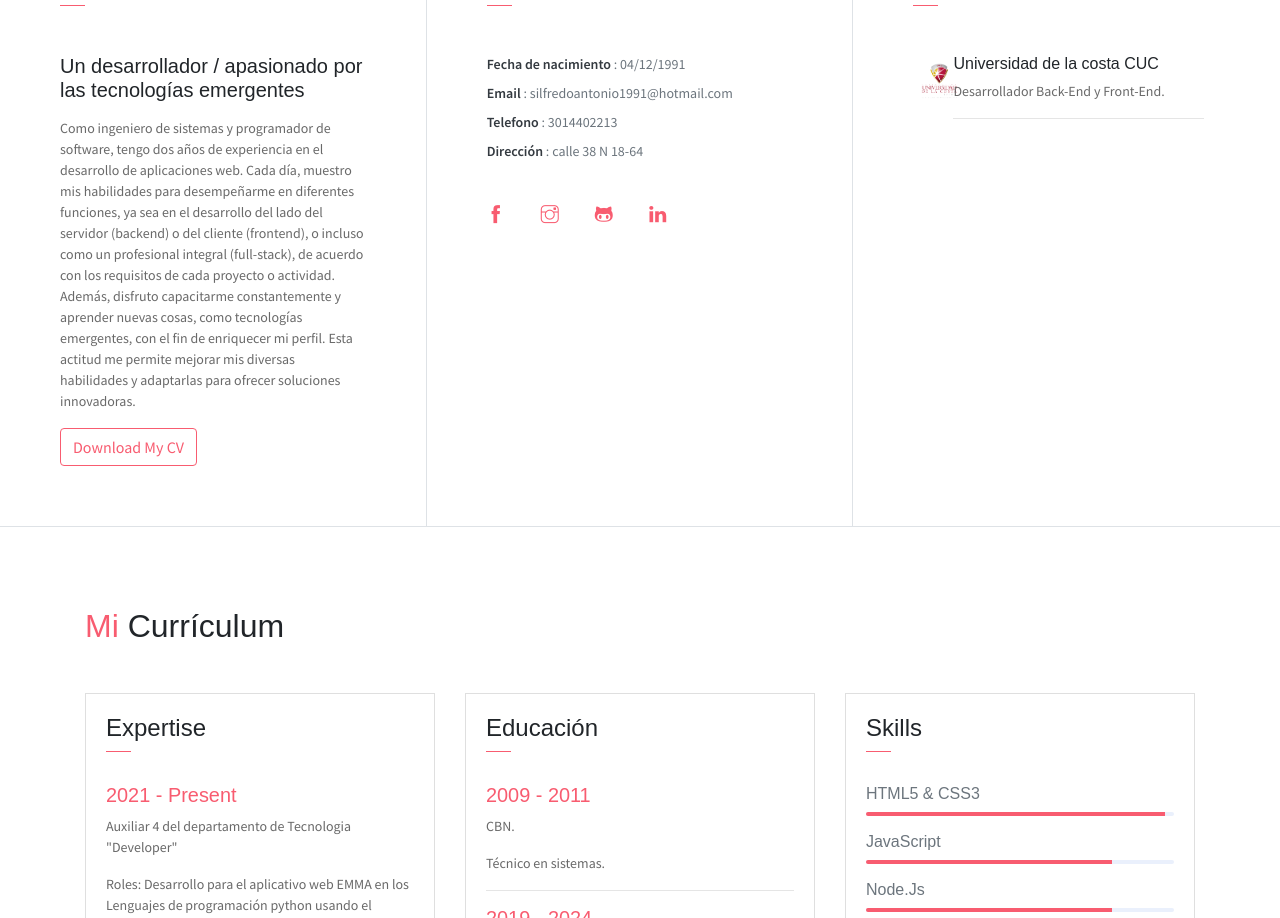
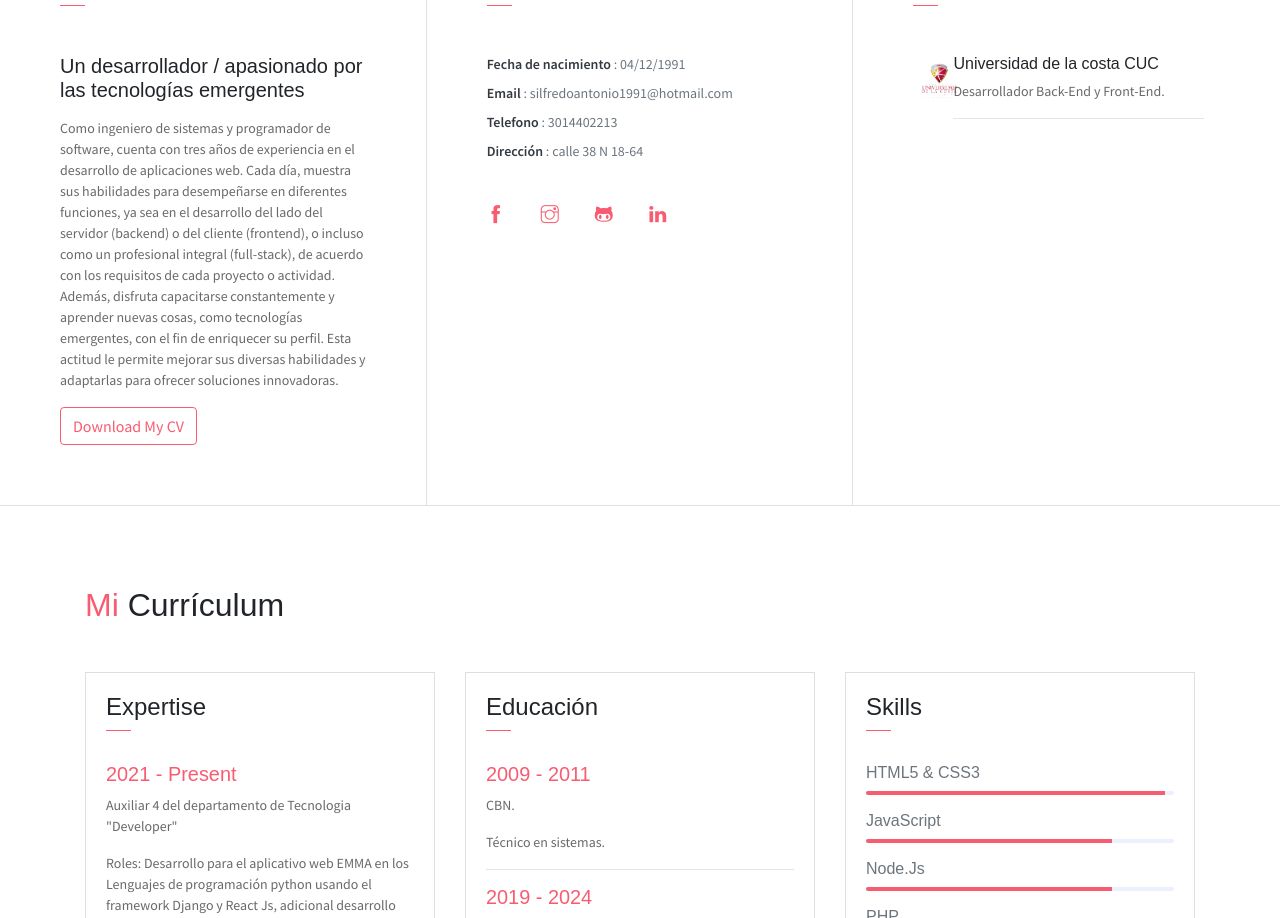
Before and after one commit to silfredo04/public_html, a plain HTML site: page index.html in a window 1280 px wide. Shown: the part 814-1732 px from the top of the page. Drawn offline with Linux system fonts and the light colour scheme; some icons are missing.

Commit message:
actualizacion

```diff
--- a/index.html
+++ b/index.html
@@ -68,14 +68,13 @@
                 <h3 class="font-weight-light">Quién soy ?</h3>
                 <span class="line mb-5"></span>
                 <h5 class="mb-3">Un desarrollador / apasionado por las tecnologías emergentes</h5>
-                <p class="mt-20">Como ingeniero de sistemas y programador de software, tengo dos años de
-                    experiencia en el desarrollo de aplicaciones web. Cada día, muestro mis habilidades para
-                    desempeñarme en diferentes funciones, ya sea en el desarrollo del lado del servidor
-                    (backend) o del cliente (frontend), o incluso como un profesional integral (full-stack), de
-                    acuerdo con los requisitos de cada proyecto o actividad. Además, disfruto capacitarme
-                    constantemente y aprender nuevas cosas, como tecnologías emergentes, con el fin de
-                    enriquecer mi perfil. Esta actitud me permite mejorar mis diversas habilidades y
-                    adaptarlas para ofrecer soluciones innovadoras.
+                <p class="mt-20">
+                    Como ingeniero de sistemas y programador de software, cuenta con tres años de experiencia en el
+                    desarrollo de aplicaciones web. Cada día, muestra sus habilidades para desempeñarse en diferentes
+                    funciones, ya sea en el desarrollo del lado del servidor (backend) o del cliente (frontend),
+                    o incluso como un profesional integral (full-stack), de acuerdo con los requisitos de cada proyecto o
+                    actividad. Además, disfruta capacitarse constantemente y aprender nuevas cosas, como tecnologías emergentes, con el fin de enriquecer su perfil.
+                    Esta actitud le permite mejorar sus diversas habilidades y adaptarlas para ofrecer soluciones innovadoras.
                     </p>
                     <button class="btn btn-outline-danger">
                         <i class="icon-down-circled2"></i>
```
Also changed, not shown: 1 other file.
